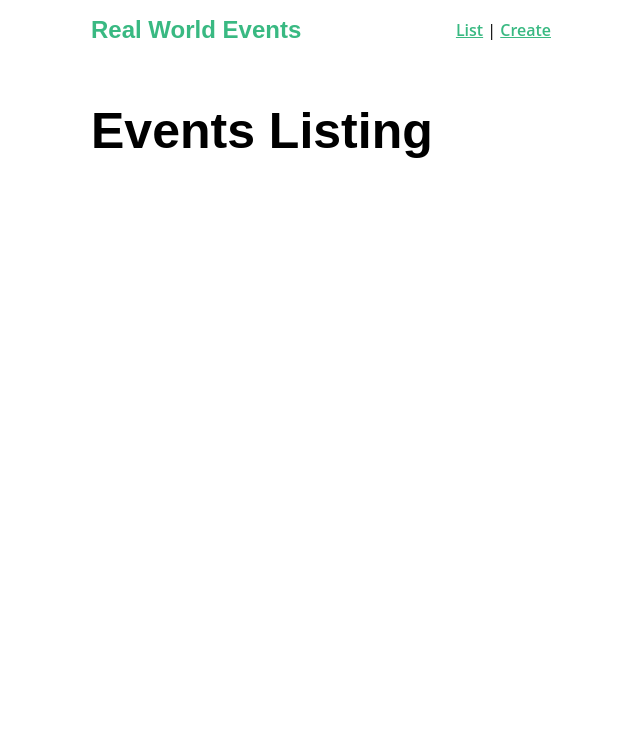
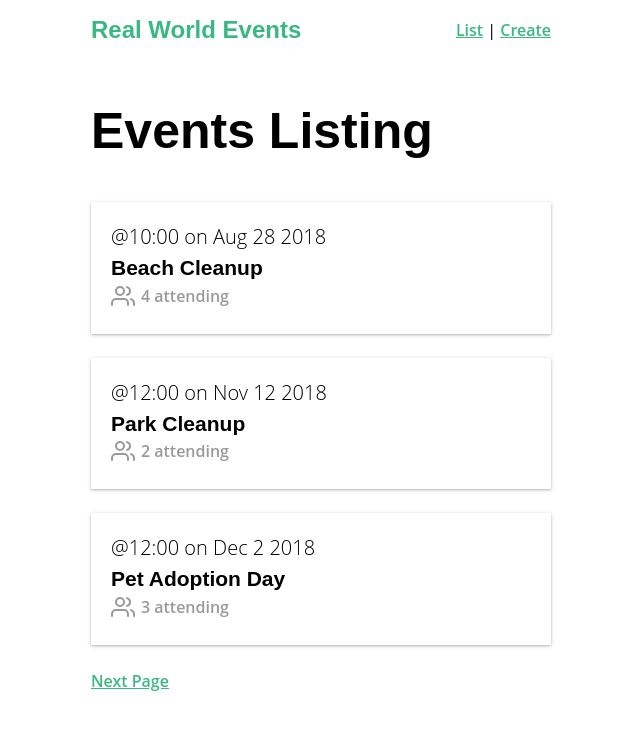
Before and after one commit to stephenstuder/events-app, a Vue app: page / in a window 1280 px wide. Shown: the top 730 px of the page, without its empty margins (319-959 px from the left). Built offline with nearby package versions, Linux system fonts and the light colour scheme; data requests are answered from the project's data file.

Commit message:
pagination updates

```diff
--- a/db.json
+++ b/db.json
@@ -155,6 +155,20 @@
       "date": "2020-10-01T17:45:00.000Z",
       "time": "9:00",
       "attendees": []
+    },
+    {
+      "id": 7797275,
+      "category": "animal welfare",
+      "organizer": {
+        "id": "abc123",
+        "name": "Stephen Studer"
+      },
+      "title": "sdfgsdfgs",
+      "description": "sdfgsdfg",
+      "location": "Queen Creek",
+      "date": "2020-10-02T00:43:00.000Z",
+      "time": "8:00",
+      "attendees": []
     }
   ]
 }
--- a/src/App.vue
+++ b/src/App.vue
@@ -1,7 +1,7 @@
 <template>
   <div id="app">
-    <NavBar/>
-    <router-view/>
+    <NavBar />
+    <router-view :key="$route.fullPath" />
   </div>
 </template>
 
@@ -10,8 +10,8 @@ import NavBar from '@/components/NavBar.vue'
 
 export default {
   components: {
-    NavBar
-  }
+    NavBar,
+  },
 }
 </script>
 
--- a/src/services/EventService.js
+++ b/src/services/EventService.js
@@ -10,8 +10,8 @@ const apiClient = axios.create({
 })
 
 export default {
-  getEvents() {
-    return apiClient.get('/events')
+  getEvents(perPage, page) {
+    return apiClient.get('/events?_limit=' + perPage + '&_page=' + page)
   },
   getEvent(id) {
     return apiClient.get('/events/' + id)
--- a/src/store.js
+++ b/src/store.js
@@ -8,14 +8,18 @@ export default new Vuex.Store({
   state: {
     user: { id: 'abc123', name: 'Stephen Studer' },
     categories: ['sustainability', 'nature', 'animal welfare', 'housing', 'education', 'food', 'community'],
-    events: []
+    events: [],
+    eventsTotal: 0
   },
   mutations: {
     ADD_EVENT(state, event) {
       state.events.push(event)
     },
     SET_EVENTS(state, events) {
-      state.events
+      state.events = events;
+    },
+    GET_EVENT_TOTAL(state, eventTotal) {
+      state.eventsTotal = eventTotal;
     }
   },
   actions: {
@@ -24,10 +28,11 @@ export default new Vuex.Store({
         commit('ADD_EVENT', event)
       })
     },
-    fetchEvents({ commit }) {
-      EventService.getEvents()
+    fetchEvents({ commit }, { perPage, page }) {
+      EventService.getEvents(perPage, page)
         .then((response) => {
           commit('SET_EVENTS', response.data)
+          commit('GET_EVENT_TOTAL', response.headers['x-total-count'])
         })
         .catch((error) => {
           console.log('There was an error:', error.response)
--- a/src/views/EventList.vue
+++ b/src/views/EventList.vue
@@ -2,22 +2,42 @@
   <div>
     <h1>Events Listing</h1>
     <EventCard v-for="event in events" :key="event.id" :event="event" />
+    <template v-if="page != 1">
+      <router-link
+        :to="{ name: 'event-list', query: { page: page - 1 } }"
+        rel="prev"
+        >Prev Page
+      </router-link>
+      |
+    </template>
+    <template v-if="page * 3 < eventsTotal">
+      <router-link :to="{ name: 'event-list', query: { page: page + 1 } }"
+        >Next Page</router-link
+      >
+    </template>
   </div>
 </template>
 
 <script>
 import EventCard from '@/components/EventCard.vue'
-import EventService from '@/services/EventService.js'
+import { mapState } from 'vuex'
 
 export default {
   components: {
     EventCard,
   },
-  data() {
-    return {
-      events: [],
-    }
+  created() {
+    this.$store.dispatch('fetchEvents', {
+      perPage: 3, // <-- How many items to display per page
+      page: this.page, // What page we are on
+    })
   },
-  created() {},
+  computed: {
+    page() {
+      // What page we are currently on
+      return parseInt(this.$route.query.page) || 1
+    },
+    ...mapState(['events', 'eventsTotal']),
+  },
 }
 </script>
```
